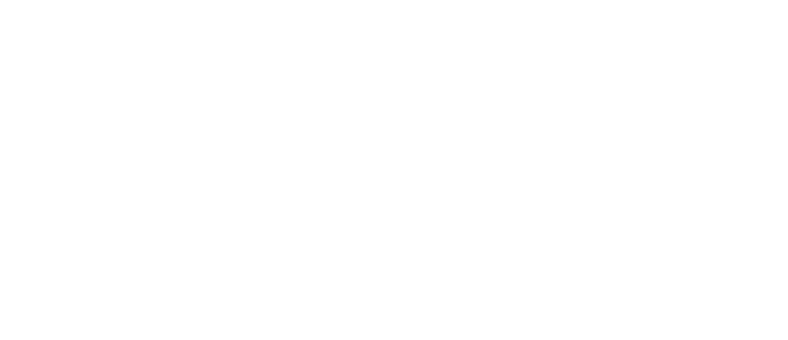
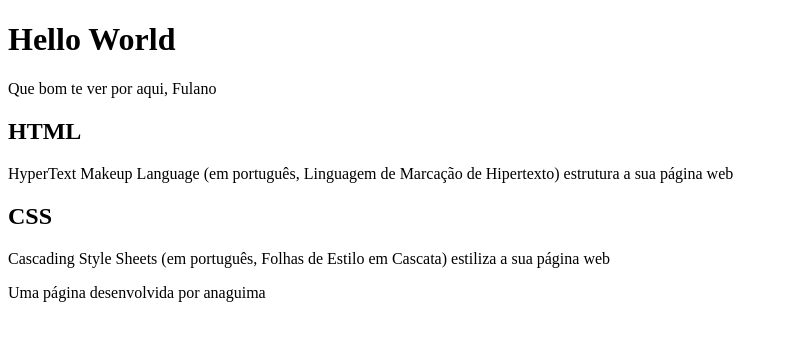
Before and after one commit to anaguima20a/Treinamento, a plain HTML site: page index.html in a window 1280 px wide. Shown: the whole page, without its empty margins (0-788 px from the left). Drawn offline with Linux system fonts and the light colour scheme.

Commit message:
Criando o texto no HTML

```diff
--- a/index.html
+++ b/index.html
@@ -6,6 +6,25 @@
     <title>Hello World</title>
 </head>
 <body>
+    <header>
+        <h1>Hello World</h1>
+        <p>Que bom te ver por aqui, Fulano</p>
+
+    </header>
+
+    <section>
+        <h2>HTML</h2>
+        <p>HyperText Makeup Language (em português, Linguagem de Marcação de Hipertexto) estrutura a sua página web</p>
+
+        <h2>CSS</h2>
+        <p>Cascading Style Sheets (em português, Folhas de Estilo em Cascata) estiliza a sua página web</p>
+
+    </section>
+
+    <footer>
+        <p>Uma página desenvolvida por anaguima</p>
+
+    </footer>
 
 </body>
 </html>
```
